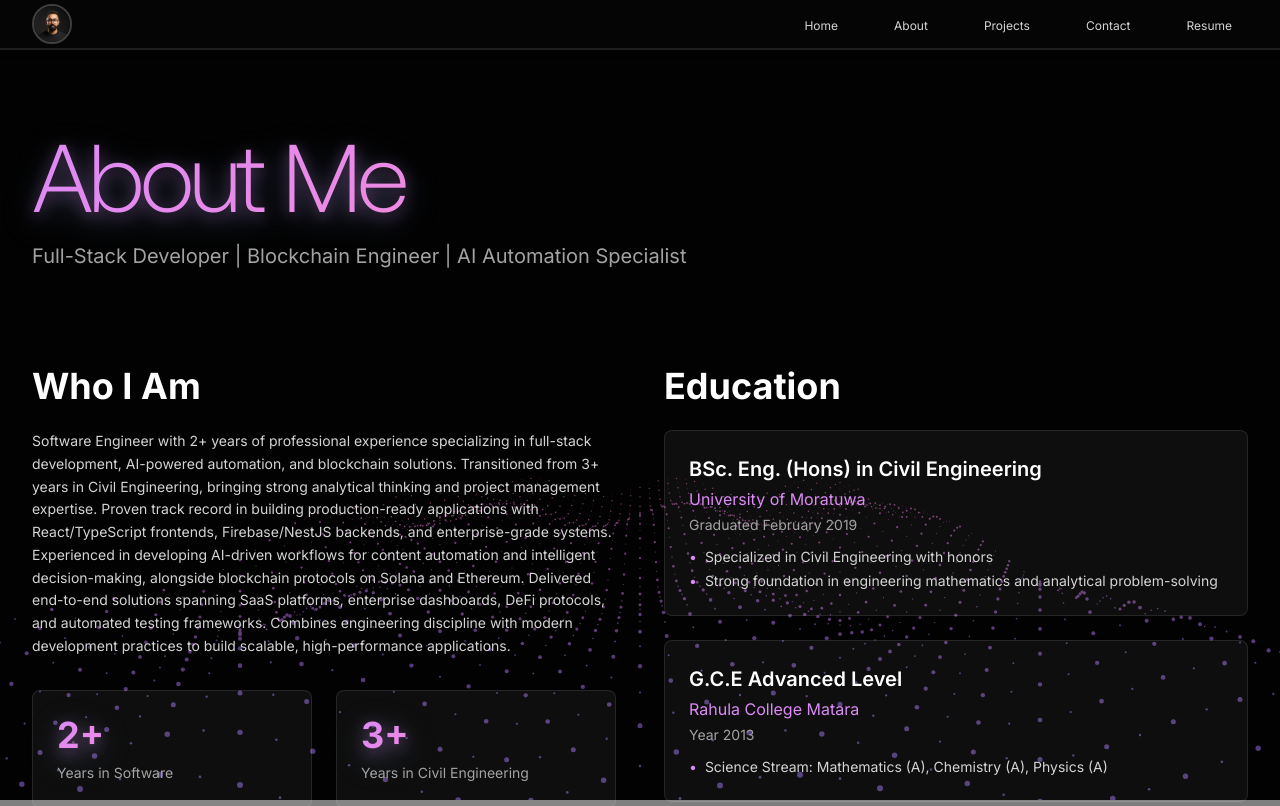
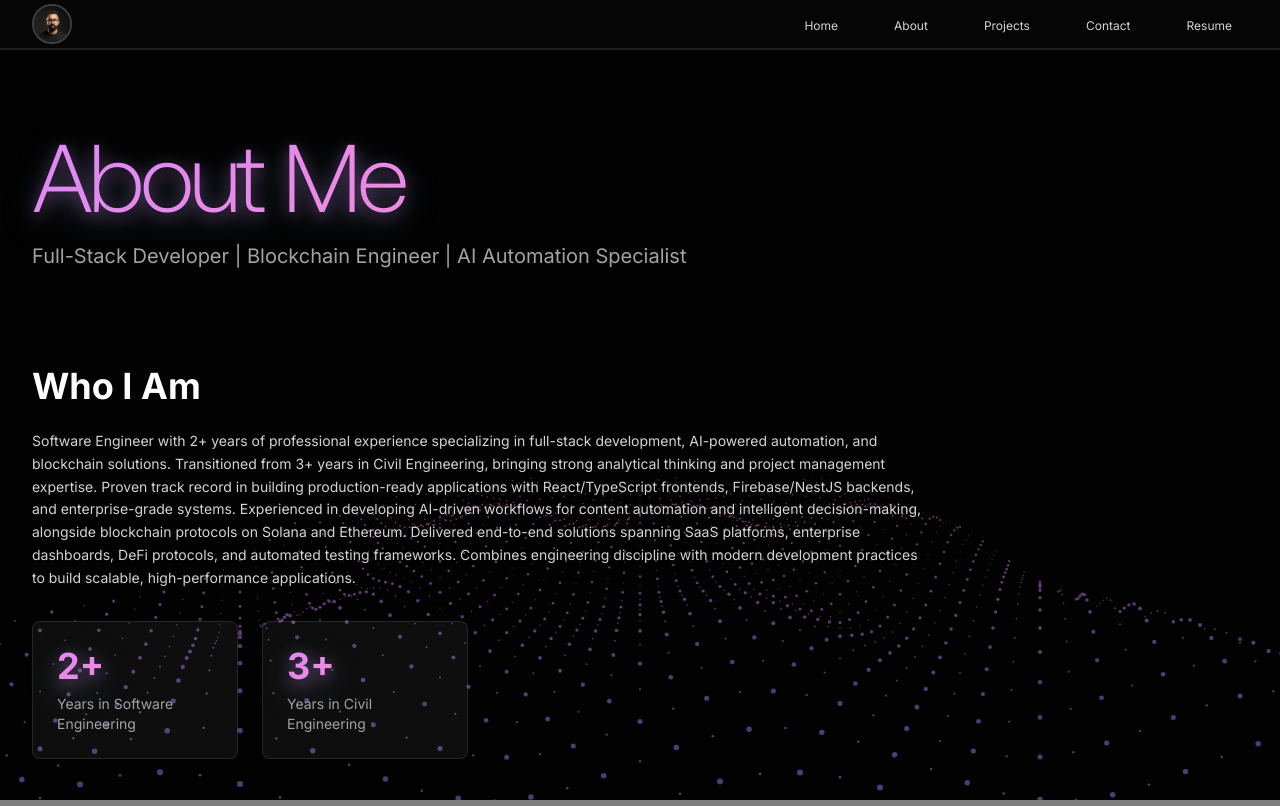
Before and after one commit to kgmanojranga/portfolio-manojranga, a React (Vite) app in the folder client/: page /about in a window 1280 px wide. Shown: the top 806 px of the page. Built offline with nearby package versions, Linux system fonts and the light colour scheme.

Commit message:
chore: update About page and education and whoIam components

```diff
--- a/client/src/components/sections/Education.tsx
+++ b/client/src/components/sections/Education.tsx
@@ -1,3 +1,4 @@
+import Container from '../common/Container';
 import type { Education as EducationType } from '../../types';
 
 interface EducationProps {
@@ -6,15 +7,16 @@ interface EducationProps {
 
 const Education = ({ education }: EducationProps) => {
   return (
-    <div>
+    <Container className="py-12">
+      <div className="animate-fade-up animation-delay-600">
         <h2 className="text-3xl md:text-4xl font-bold mb-6 text-white">
           Education
         </h2>
-      <div className="space-y-6">
+        <div className="space-y-6 max-w-full">
           {education.map((edu) => (
             <div
               key={edu.id}
-            className="bg-white/5 backdrop-blur-sm rounded-lg p-6 border border-white/10 hover:border-wave-primary/30 transition-colors"
+              className="bg-white/5 backdrop-blur-sm rounded-lg p-6 border border-white/10 hover:border-wave-primary/30 transition-all duration-300"
             >
               <h3 className="text-xl font-semibold text-white mb-2">
                 {edu.degree}
@@ -22,7 +24,7 @@ const Education = ({ education }: EducationProps) => {
               <p className="text-wave-primary mb-2">{edu.institution}</p>
               <p className="text-sm text-neutral-400 mb-3">{edu.period}</p>
               {edu.achievements && edu.achievements.length > 0 && (
-              <ul className="space-y-1 text-sm text-neutral-300">
+                <ul className="space-y-1 text-sm text-neutral-300 mt-6">
                   {edu.achievements.map((achievement, idx) => (
                     <li key={idx} className="flex items-start">
                       <span className="text-wave-primary mr-2">•</span>
@@ -35,6 +37,7 @@ const Education = ({ education }: EducationProps) => {
           ))}
         </div>
       </div>
+    </Container>
   );
 };
 
--- a/client/src/components/sections/WhoIAm.tsx
+++ b/client/src/components/sections/WhoIAm.tsx
@@ -1,32 +1,31 @@
 import Container from '../common/Container';
-import Education from './Education';
-import type { About, Education as EducationType } from '../../types';
+import type { About } from '../../types';
 
 interface WhoIAmProps {
   about: About;
-  education: EducationType[];
 }
 
-const WhoIAm = ({ about, education }: WhoIAmProps) => {
+const WhoIAm = ({ about }: WhoIAmProps) => {
   return (
     <Container className="py-12">
-      <div className="grid md:grid-cols-2 gap-12 items-start animate-fade-up animation-delay-400">
-        <div>
+      <div className="animate-fade-up animation-delay-400">
         <h2 className="text-3xl md:text-4xl font-bold mb-6 text-white">
           Who I Am
         </h2>
-          <div className="space-y-4 text-neutral-300 leading-relaxed text-[14px]">
+        <div className="space-y-4 text-neutral-300 leading-relaxed text-[14px] max-w-4xl">
           <p>{about.bio}</p>
         </div>
 
-          <div className="mt-8 grid grid-cols-2 gap-6">
-            <div className="bg-white/5 backdrop-blur-sm rounded-lg p-6 border border-white/10">
+        <div className="mt-8 grid grid-cols-2 md:grid-cols-4 gap-6 max-w-4xl">
+          <div className="bg-white/5 backdrop-blur-sm rounded-lg p-6 border border-white/10 hover:border-wave-primary/30 transition-all duration-300">
             <div className="text-4xl font-bold text-gradient mb-2">
               {about.yearsOfExperience.software}+
             </div>
-              <div className="text-sm text-neutral-400">Years in Software</div>
+            <div className="text-sm text-neutral-400">
+              Years in Software Engineering
             </div>
-            <div className="bg-white/5 backdrop-blur-sm rounded-lg p-6 border border-white/10">
+          </div>
+          <div className="bg-white/5 backdrop-blur-sm rounded-lg p-6 border border-white/10 hover:border-wave-primary/30 transition-all duration-300">
             <div className="text-4xl font-bold text-gradient mb-2">
               {about.yearsOfExperience.civil}+
             </div>
@@ -36,10 +35,6 @@ const WhoIAm = ({ about, education }: WhoIAmProps) => {
           </div>
         </div>
       </div>
-
-        {/* Education */}
-        <Education education={education} />
-      </div>
     </Container>
   );
 };
--- a/client/src/pages/AboutPage.tsx
+++ b/client/src/pages/AboutPage.tsx
@@ -3,6 +3,7 @@ import Container from '../components/common/Container';
 import portfolioData from '../data/portfolio';
 import Interactive3DWave from '../components/common/Interactive3DWave.tsx';
 import WhoIAm from '../components/sections/WhoIAm';
+import Education from '../components/sections/Education';
 import ProfessionalJourney from '../components/sections/ProfessionalJourney';
 import SkillsExpertise from '../components/sections/SkillsExpertise';
 import BeyondCode from '../components/sections/BeyondCode';
@@ -59,7 +60,10 @@ const AboutPage = () => {
         </Container>
 
         {/* Personal Introduction Section */}
-        <WhoIAm about={about} education={education} />
+        <WhoIAm about={about} />
+
+        {/* Education Section */}
+        <Education education={education} />
 
         {/* Experience Timeline Section */}
         <ProfessionalJourney experience={experience} />
```
Lines whose indentation alone changed are shown as unchanged.
